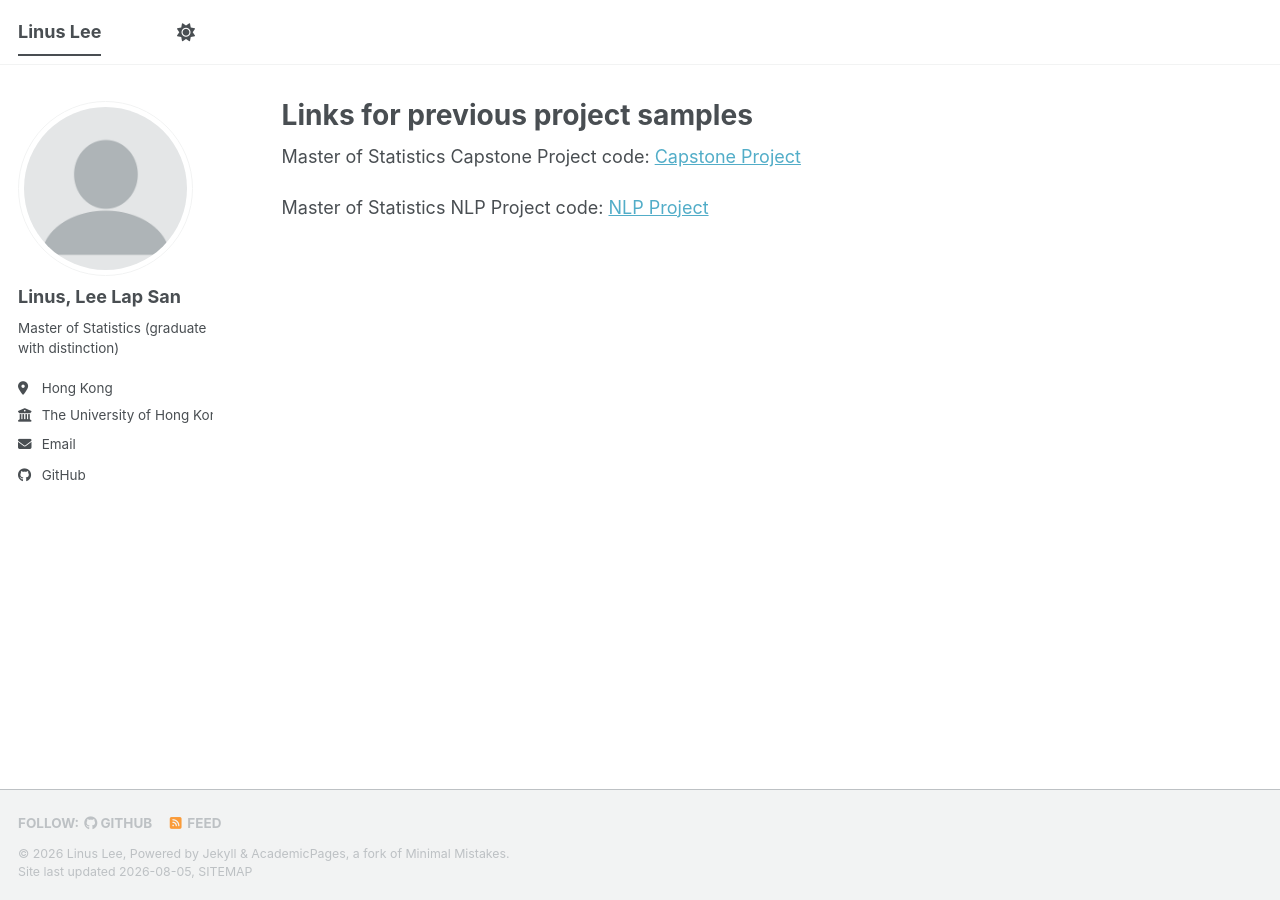
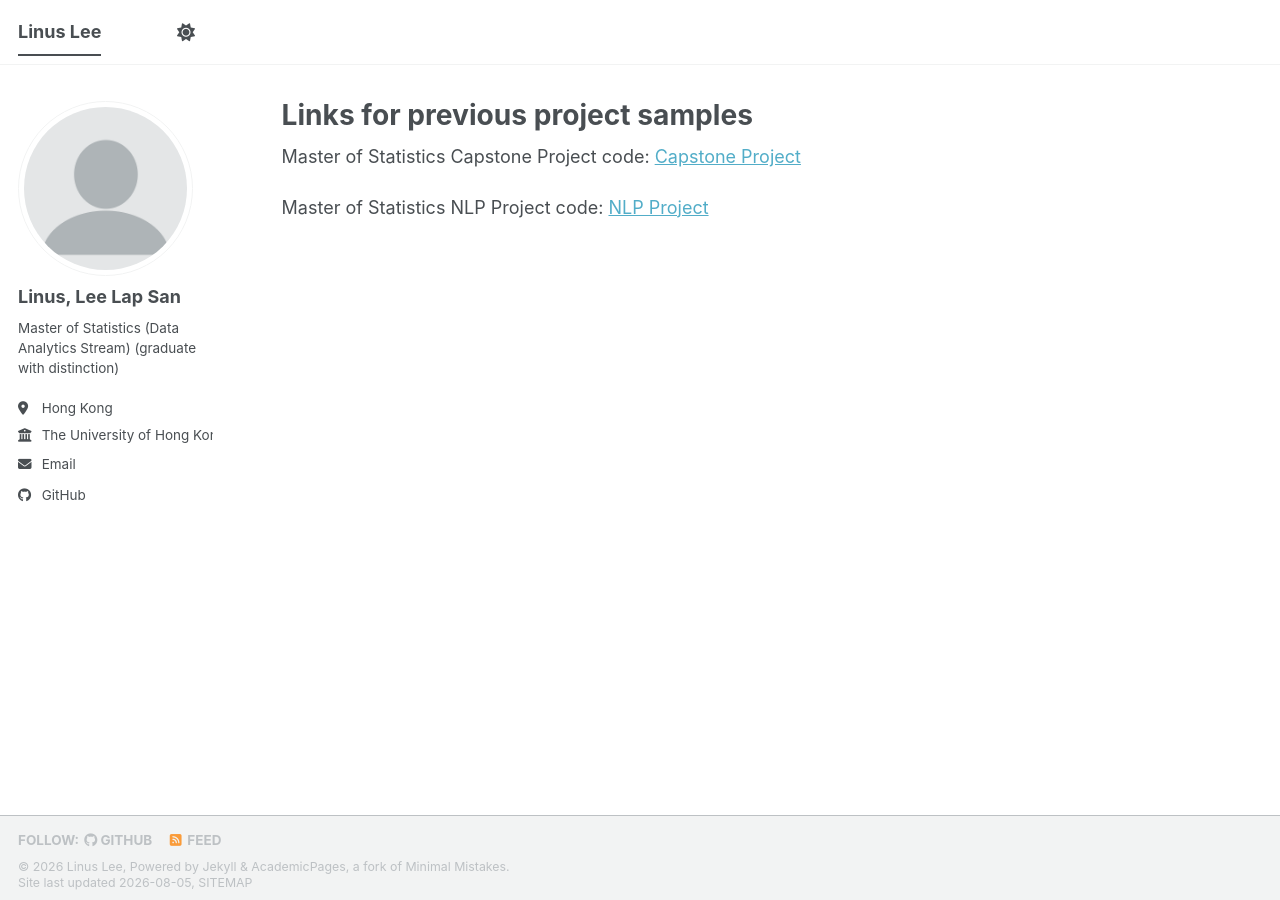
Before and after one commit to linus-lls/linus-lls.github.io, a Jekyll site: the page built from _pages/about.md, in a window 1280 px wide. Built offline with Jekyll 4.4.1, drawn with Linux system fonts in a browser that asks for light colours; a script bundle is joined from its source files by our own code; library files that are not in the unit come from our copies.

Commit message:
Adjust footer height. Add MStat stream

```diff
--- a/_config.yml
+++ b/_config.yml
@@ -26,7 +26,7 @@ author:
   avatar           : "profile.png"
   name             : "Linus, Lee Lap San"
   pronouns         : # example: "she/her"
-  bio              : "Master of Statistics (graduate with distinction)"
+  bio              : "Master of Statistics (Data Analytics Stream) (graduate with distinction)"
   location         : "Hong Kong"
   employer         : "The University of Hong Kong"
   uri              : # URL
--- a/_sass/layout/_footer.scss
+++ b/_sass/layout/_footer.scss
@@ -10,7 +10,7 @@
   float: left;
   margin-left: 0;
   margin-right: 0;
-  margin-top: 3em;
+  margin-top: 1.5em;
   width: 100%;
   clear: both;
 
@@ -31,9 +31,9 @@
     @include clearfix;
     margin-left: auto;
     margin-right: auto;
-    margin-top: 1em;
+    margin-top: 0.5em;
     max-width: 100%;
-    padding: 0 1em 1em;
+    padding: 0 1em 0.5em;
 
     @include breakpoint($x-large) {
       max-width: $x-large;
@@ -60,6 +60,7 @@
 .page__footer-copyright {
   font-family: $global-font-family;
   font-size: $type-size-7;
+  line-height: 1.3;
 }
 
 .page__footer-follow {
@@ -71,8 +72,8 @@
 
   li {
     display: inline-block;
-    padding-top: 5px;
-    padding-bottom: 5px;
+    padding-top: 2px;
+    padding-bottom: 2px;
     font-family: $sans-serif-narrow;
     font-size: $type-size-6;
     text-transform: uppercase;
```
